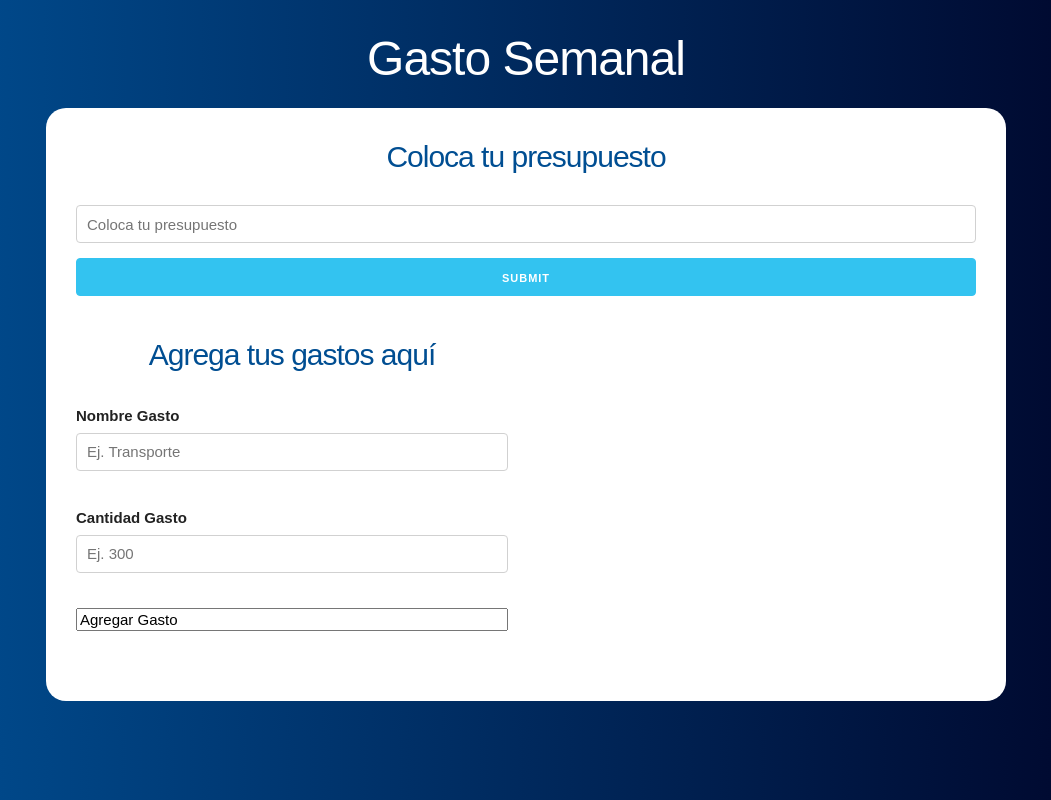
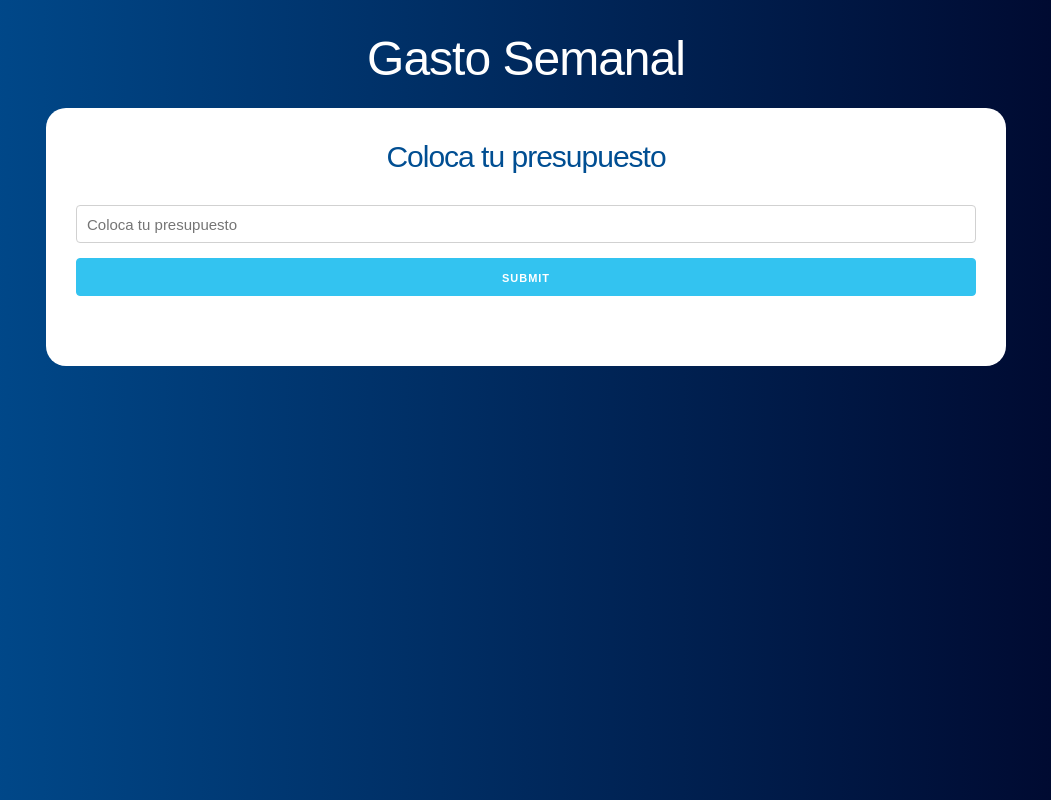
Before and after one commit to FedePe/presupuesto-react, a React (Create React App) app: page / in a window 1280 px wide. Shown: the whole page, without its empty margins (114-1165 px from the left). Built offline with nearby package versions, Linux system fonts and the light colour scheme.

Commit message:
Cargando un componente u otro

```diff
--- a/src/App.js
+++ b/src/App.js
@@ -7,17 +7,21 @@
   // definir el state
   const [presupuesto, guardarPresupuesto] = useState(0);
   const [restante, guardarRestante] = useState(0);
+  const [mostrarpregunta, actualizarPregunta] = useState(true);
 
   return (
     <div className="container">
       <header>
           <h1>Gasto Semanal</h1>
           <div className="contenido-principal contenido">
+          {mostrarpregunta ?
+            (
               <Pregunta
                 guardarPresupuesto={guardarPresupuesto}
                 guardarRestante={guardarRestante}
+                actualizarPregunta={actualizarPregunta}
               />
-
+            ) : (
               <div className="row">
                 <div className="one-half column">
                   <Formulario/>
@@ -26,6 +30,8 @@
 
                 </div>
               </div>
+            )
+          }
           </div>
       </header>
     </div>
--- a/src/components/Formulario.js
+++ b/src/components/Formulario.js
@@ -24,7 +24,7 @@
             </div>
 
             <input
-                tyoe="submit"
+                type="submit"
                 className="button-primary u-full-width"
                 value="Agregar Gasto"
             />
--- a/src/components/Pregunta.js
+++ b/src/components/Pregunta.js
@@ -1,7 +1,7 @@
 import React, {Fragment, useState} from 'react';
 import Error from './Error';
 
-const Pregunta = ({guardarPresupuesto, guardarRestante}) => {
+const Pregunta = ({guardarPresupuesto, guardarRestante, actualizarPregunta}) => {
 
     // definir el state
     const [cantidad, guardarCantidad] = useState(0);
@@ -26,6 +26,7 @@
         guardarError(false);
         guardarPresupuesto(cantidad);
         guardarRestante(cantidad);
+        actualizarPregunta(false);
     }
 
     return (
```
Lines whose indentation alone changed are shown as unchanged.
